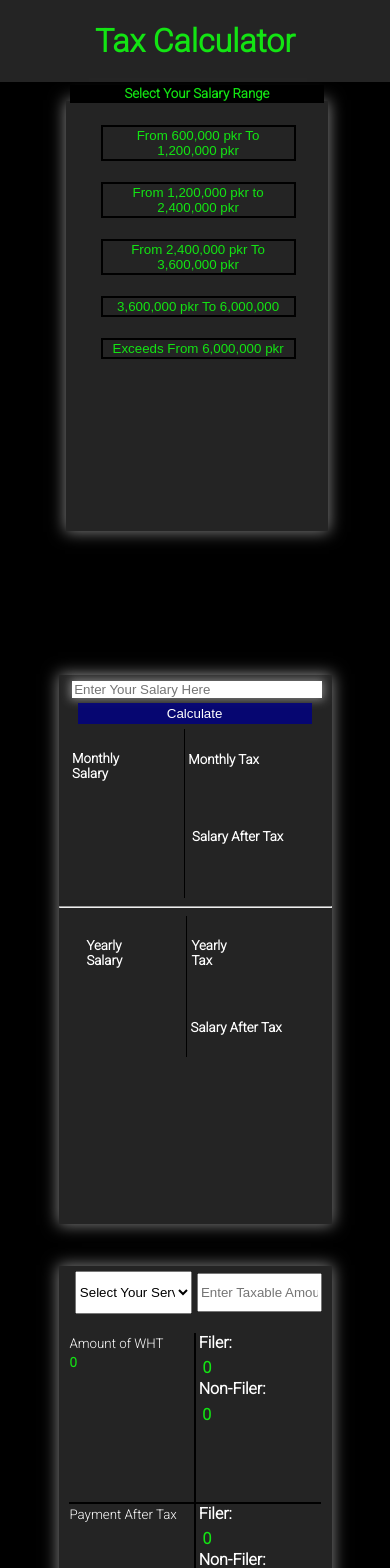
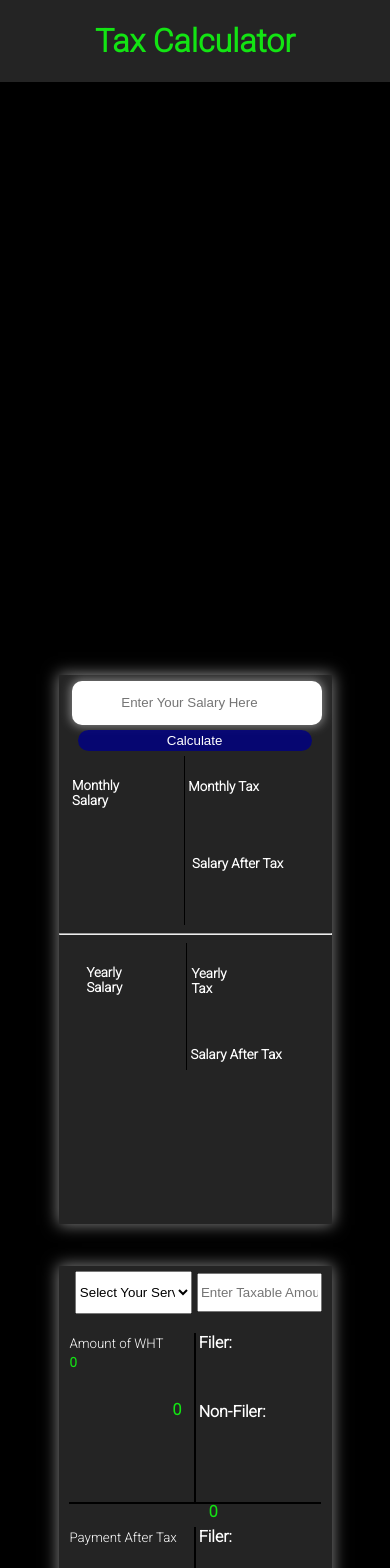
Before and after one commit to Sabeerwaqas/Sales-Tax-Updated, a React (Create React App) app: page / in a window 390 px wide. Shown: the top 1568 px of the page. Built offline with nearby package versions, Linux system fonts and the light colour scheme.

Commit message:
[Working on responsiveness after implementing auto salary range detection]

```diff
--- a/src/components/Sale.js
+++ b/src/components/Sale.js
@@ -31,27 +31,53 @@ const Sale = () => {
   // Handle input change
   const handleChange = (e) => {
     const salaryValue = e.target.value;
+    setInputSalary(salaryValue);
+    // console.log(salaryValue)
     if (salaryValue > 600000 && salaryValue <= 1200000) {
-      setInputSalary(salaryValue);
+
+      setRate(2.5)
+
     }
-    if (salaryValue > 120000 && salaryValue <= 2400000) {
-      setgreaterThanTwelveMAndLessThanTwentyFourM(salaryValue);
+    else if (salaryValue > 120000 && salaryValue <= 2400000) {
+            setRate(12.5)
+
     }
-    if (salaryValue > 2400000 && salaryValue <= 3600000) {
-      setgreaterThanTwentyFourMAndLessThirtySixM(salaryValue);
+    else if (salaryValue > 2400000 && salaryValue <= 3600000) {
+            setRate(22.5)
+
     }
-    if (salaryValue > 3600000 && salaryValue <= 6000000) {
-      setgreaterThanThirtySixMAndLessSixtyM(salaryValue);
+    else if (salaryValue > 3600000 && salaryValue <= 6000000) {
+            setRate(27.5)
+
     }
-    if (salaryValue > 6000000) {
-      setgreaterSixtyM(salaryValue);
+    else if (salaryValue > 6000000) {
+            setRate(35.5)
+
     }
   };
 
   // Handle tax calculation based on the given rate
   const calculateTax = () => {
-    const tax = (rate / 100) * inputSalary;
-    setTaxOnSalary(tax);
+    if (inputSalary) {
+      const tax = (2.5 / 100) * inputSalary;
+      setTaxOnSalary(tax);
+    }
+    if (greaterThanTwelveMAndLessThanTwentyFourM) {
+      const tax = (12.5 / 100) * greaterThanTwelveMAndLessThanTwentyFourM;
+      setTaxOnSalary(tax);
+    }
+    if (greaterThanTwentyFourMAndLessThirtySixM) {
+      const tax = (22.5 / 100) * greaterThanTwentyFourMAndLessThirtySixM;
+      setTaxOnSalary(tax);
+    }
+    if (greaterThanThirtySixMAndLessSixtyM) {
+      const tax = (27.5 / 100) * greaterThanThirtySixMAndLessSixtyM;
+      setTaxOnSalary(tax);
+    }
+    if (greaterThanSixtyM) {
+      const tax = (35.5 / 100) * greaterThanSixtyM;
+      setTaxOnSalary(tax);
+    }
   };
 
   const calculateWithholdingTax = (selectedOption) => {
@@ -91,7 +117,7 @@ const Sale = () => {
       <div className="main-heading-parent">
         <h1 className="heading-main">Tax Calculator</h1>
       </div>
-      <div className="btn-parent">
+      {/* <div className="btn-parent">
         <h5 className="select-salary">Select Your Salary Range</h5>
         <button
           onClick={() => setRate(2.5)}
@@ -120,13 +146,19 @@ const Sale = () => {
         <button onClick={() => setRate(35.5)} className="onCursor thirtyfive">
           Exceeds From 6,000,000 pkr
         </button>
-      </div>
+      </div> */}
       <div className="parent-div">
         <div className="child-one">
           <form onSubmit={handleSubmit}>
             <div>
               <input
-                value={inputSalary}
+                value={
+                  inputSalary ||
+                  greaterThanTwelveMAndLessThanTwentyFourM ||
+                  greaterThanTwentyFourMAndLessThirtySixM ||
+                  greaterThanThirtySixMAndLessSixtyM ||
+                  greaterThanSixtyM
+                }
                 id="Date.now()"
                 onChange={handleChange}
                 className="salary-input"
@@ -424,7 +456,7 @@ const Sale = () => {
               <div>
                 <span className="non-filer">
                   Non-Filer:
-                  <span className="amountForNonFiler">
+                  <span className="non-filer-one amountForNonFiler">
                     {(amountForWht / 100) * (withholdingTax * 2)}
                   </span>
                 </span>
@@ -438,13 +470,13 @@ const Sale = () => {
             <div className="same-classname classname-second fourth">
               <span className="filer">
                 Filer:
-                <small className="amountForFiler">
+                <small className="font-weight amountForFiler">
                   {amountForWht - (amountForWht / 100) * withholdingTax}
                 </small>
               </span>
               <span className="non-filer">
                 Non-Filer:
-                <small className="amountForNonFiler">
+                <small className="non-filer-two font-weight amountForNonFiler">
                   {amountForWht - (amountForWht / 100) * (withholdingTax * 2)}
                 </small>
               </span>
--- a/src/components/sale.css
+++ b/src/components/sale.css
@@ -36,7 +36,7 @@ small{
 }
 
 .parent-div{
-    height: 50vh;
+    height: 70vh;
     margin-left: 50%;
     margin-top: 08%;
     display: flex;
@@ -46,10 +46,10 @@ small{
 .child-one{
     background-color: #242424;
     position: relative;
-    bottom: 100%;
-    left: 20%;
+    top: 5%;
+    left: 15%;
     width: 35vw;
-    height: 50vh;
+    height: 60vh;
     box-shadow: 0px 0px 15px 1px #808080;
 
 }
@@ -57,8 +57,8 @@ small{
 .child-two{
     background-color: #242424;
     position: relative;
-    bottom: 90%;
-    left: 20%;
+    bottom: 65%;
+    right: 80%;
     width: 35vw;
     height: 50vh;
     box-shadow: 0px 0px 15px 1px #808080;
@@ -66,16 +66,19 @@ small{
 
 .salary-input{
     width: 31vw;
+    text-align: center;
+    height: 5vh;
     margin-left: 5%;
     margin-top: 2%;
+    border-radius: 10px;
     border: none;
-    box-shadow: 0px 0px 10px 2px #808080;
 }
 
 .monthly{
     display: flex;
     justify-content: space-evenly;
     margin-top: 2%;
+    height: 15vh;
 }
 
 .amount-color{
@@ -92,6 +95,7 @@ small{
     display: flex;
     justify-content: space-evenly;
     margin-top: 0%;
+    height: 15vh;
 }
 
 .border{
@@ -112,12 +116,13 @@ small{
 
 .calculate-btn{
     background-color: #00517c;
+    border-radius: 50px;
     color: #ffffff;
     border: none;
-    padding: 1%;
+    padding: 1.5%;
     width: 30vw;
     margin-left: 7%;
-    margin-top: 2%;
+    margin-top: 4%;
 }
 
 .success{
@@ -145,78 +150,6 @@ small{
     background-color: #000000;
     color: #ffffff;
 }
-
-.two-point-five{
-    background-color: transparent;
-    display: block;
-    width: 30vw;
-    margin-left: 12%;
-    margin-top: 0%;
-    border: 2px solid #000000;
-    position: relative;
-    bottom: 10%;
-    color: #13e413;
-    cursor: pointer;
-
-}
-
-.twelve-point-five{
-    background-color: transparent;
-    margin-left: 12%;
-    margin-top: 0%;
-    border: 2px solid #000000;
-    position: relative;
-    bottom: 5%;
-    display: block;
-    width: 30vw;
-    color: #13e413;
-    cursor: pointer;
-
-}
-
-.twentytwo-point-five{
-    background-color: transparent;
-    margin-left: 12%;
-    margin-top: 0%;
-    border: 2px solid #000000;
-    position: relative;
-    bottom: 0%;
-    display: block;
-    width: 30vw;
-    color: #13e413;
-    cursor: pointer;
-
-}
-
-.twentyseven-point-five{
-    background-color: transparent;
-    margin-left: 12%;
-    margin-top: 0%;
-    border: 2px solid black;
-    position: relative;
-    top: 5%;
-    display: block;
-    color: #13e413;
-    width: 30vw;
-    cursor: pointer;
-
-}
-
-
-.thirtyfive{
-    margin-left: 12%;
-    margin-top: 0%;
-    background-color: transparent;
-    border: 2px solid #000000;
-    position: relative;
-    top: 10%;
-    display: block;
-    width: 30vw;
-    color: #13e413;
-    cursor: pointer;
-
-}
-
 
 .select-salary{
     background-color: #000000;
@@ -258,6 +191,7 @@ small{
 
 .second-child-second-component{
     display: flex;
+    height: 20vh;
 }
 
 .classname-one{
@@ -269,34 +203,29 @@ small{
 }
 
 .first{
-    border-top: none;border-left: none;
+    border-top: none;
+    border-left: none;
     border-right: none;
-
+    height: 20vh;
 }
 
-.onCursor:hover{
-    background-color: #000000;
-    font-weight: bold;
-    color: #13e413;
-}
-
-.second{
+    .second{
     border-top: none;
     border-right: none;
+    height: 20vh;
 }
 
 .third{
     border-top: none;border-left: none;
     border-bottom: none;
     border-right: none;
-
 }
 
 .fourth{
     border-top: none;
     border-right: none;
     border-bottom: none;
-
+    height: 18vh;
 }
 
 .filer{
@@ -307,7 +236,7 @@ small{
 
 .non-filer{
     margin-left: 2%;
-    margin-top: 2%;
+    margin-top: 20%;
     color: white;
     font-weight: bold;
     display: block;
@@ -315,14 +244,33 @@ small{
 
 .amountForFiler{
     color: #13e413;
-    margin-left: 17%;
+    position: relative;
+    top: 25%;
+    right: 14%;
     font-weight: bold;
 }
 
 .amountForNonFiler{
     color: #13e413;
-    margin-left: 2%;
     font-weight: bold;
+    position: relative;
+    left: 5%;
+}
+
+.font-weight{
+    font-size: 16px;
+}
+
+.non-filer-one{
+    position: absolute;
+    left: 52%;
+    top: 52%;
+}
+
+.non-filer-two{
+    position: absolute;
+    left: 52%;
+    top: 92%;
 }
 
 .amountForWht{
@@ -337,27 +285,6 @@ small{
 
 @media screen and (max-width: 992px) {
 
-    .btn-parent{
-        background-color: #242424;
-        width: 40vw;
-        height: 35vh;
-        padding: 1%;
-        display: inline-block;
-        margin-top: 2%;
-        box-shadow: 0px 0px 15px 1px #808080;
-        margin-left: 3%;
-    }
-
-
-.parent-div{
-    height: 50vh;
-    margin-left: 50%;
-    margin-top: 06%;
-    display: flex;
-    flex-direction: column;
-}
-
-
 .yearly-tax{
     width: 6vw;
     position: relative;
@@ -369,6 +296,20 @@ small{
     top: 10%;
 }
 
+.non-filer-one{
+    position: absolute;
+    left: 52%;
+    top: 52%;
+}
+
+.amountForFiler{
+    color: #13e413;
+    position: relative;
+    top: 25%;
+    right: 19%;
+    font-weight: bold;
+}
+
 
 }
 
@@ -377,60 +318,22 @@ small{
 
 @media screen and (max-width: 768px) {
 
-
-    .btn-parent{
-        background-color: #242424;
-        display: block;
-        width: 65vw;
-        height: 45vh;
-        padding: 1%;
-        margin-top: 2%;
-        box-shadow: 0px 0px 15px 1px #808080;
-        margin-left: 17%;
-    }
-
     .child-one{
-        background-color: #242424;
         position: absolute;
-        top: 75%;
+        top: 25%;
         left: 15%;
         width: 70vw;
         height: 60vh;
-        box-shadow: 0px 0px 15px 1px #808080;
-
     }
 
     .child-two{
         background-color: #242424;
         position: absolute;
-        top: 145%;
-        /* margin-bottom: 10%; */
+        top: 95%;
         left: 15%;
         width: 70vw;
-        height: 40vh;
+        height: 60vh;
         box-shadow: 0px 0px 15px 1px #808080;
-    }
-
-    .two-point-five{
-        width: 50vw;
-    }
-
-
-    .twelve-point-five{
-    width: 50vw;
-    }
-
-    .twentytwo-point-five{
-    width: 50vw;
-    }
-
-    .twentyseven-point-five{
-    width: 50vw;
-    }
-
-
-    .thirtyfive{
-    width: 50vw;
     }
 
     .salary-input{
@@ -476,11 +379,6 @@ small{
     height: 20vh;
 }
 
-.responsive-para{
-    position: relative;
-    top: 15%;
-}
-
 .tax-list{
     width: 30vw;
     height: 5vh;
@@ -495,8 +393,44 @@ small{
 
 .same-classname{
     width: 32vw;
-    height: 10vh;
+    height: 20vh;
     /* border: 2px solid #000000; */
+}
+
+
+.fourth{
+    border-top: none;
+    border-bottom: none;
+    border-right: none;
+}
+
+.fourth{
+    border-top: none;
+    border-right: none;
+    border-bottom: none;
+    height: 22vh;
+}
+
+
+.amountForFiler{
+    color: #13e413;
+    margin-left: 8%;
+
+}
+
+.non-filer-one{
+    position: absolute;
+    left: 52%;
+    top: 53%;
+}
+
+
+.first{
+    height: 23vh;
+}
+
+.second{
+    height: 23vh;
 }
 
 
@@ -508,14 +442,8 @@ small{
 
 @media screen and (max-width: 600px) {
 
-
-    .btn-parent{
-        margin-top: 5%;
-
-    }
-
     .child-two{
-        top: 140%;
+        top: 100%;
     }
 
     .yearly-tax{
@@ -526,9 +454,25 @@ small{
 
 .amountForFiler{
     color: #13e413;
-    margin-left: 20%;
+    position: relative;
+    right: 24%;
 
 }
+
+
+.non-filer-one{
+    position: absolute;
+    left: 52%;
+    top: 48%;
+}
+
+
+.non-filer-two{
+    position: absolute;
+    left: 52%;
+    top: 85%;
+}
+
 
 
 }
```
